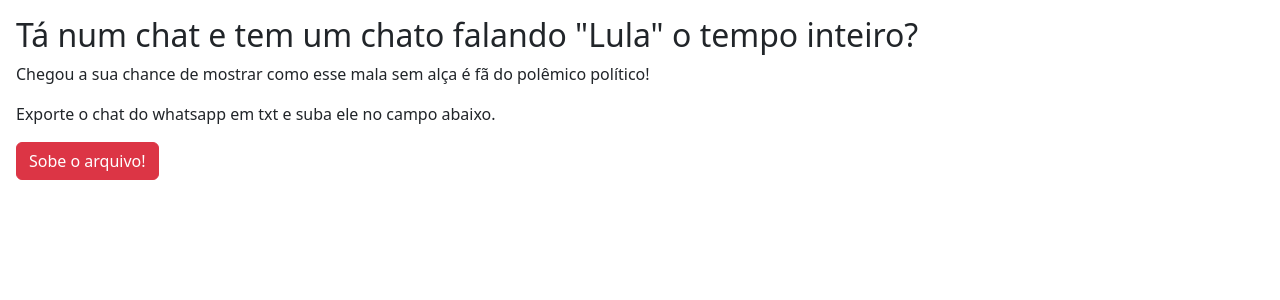
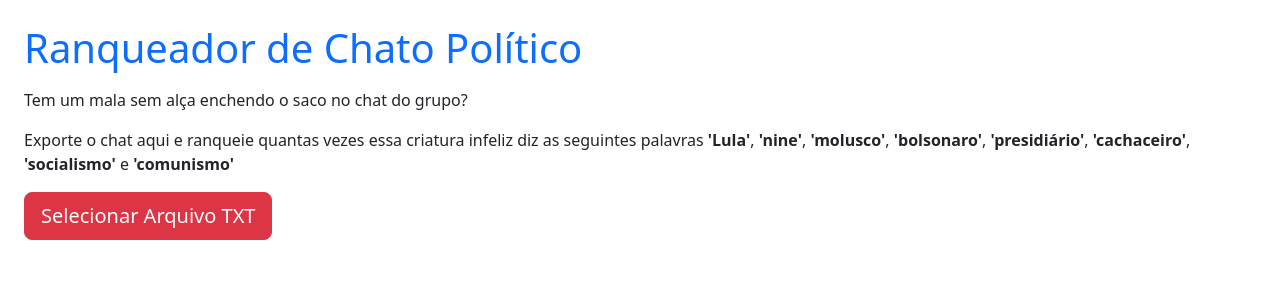
Before and after one commit to underlineg/lulafinder, a Flask app: page / in a window 1280 px wide. Shown: the top 300 px of the page. Run offline with Flask 3, Linux system fonts and the light colour scheme.

Commit message:
Change analysis to javascript

```diff
--- a/app.py
+++ b/app.py
@@ -1,53 +1,29 @@
 from flask import Flask, render_template, request, jsonify
 from lula_finder import process_chat_file, generate_results_html
-from flask_compress import Compress
-import os
+import io
 
 app = Flask(__name__)
-Compress(app)  # Enable response compression
-app.config['MAX_CONTENT_LENGTH'] = 4 * 1024 * 1024  # 4MB limit
 
 @app.route('/')
 def index():
-    return render_template('LulaFinder.html')
+    return render_template('LulaFinderNoPython.html')
 
 @app.route('/analyze', methods=['POST'])
 def analyze():
-    try:
-        if 'file' not in request.files:
-            return jsonify(error="Nenhum arquivo enviado!"), 400
+    if 'file' not in request.files:
+        return jsonify(error="Nenhum arquivo enviado!"), 400
 
-        file = request.files['file']
-        if file.filename == '':
-            return jsonify(error="Nome de arquivo inválido!"), 400
+    file = request.files['file']
+    if file.filename == '':
+        return jsonify(error="Nome de arquivo inválido!"), 400
 
-        if not file.filename.lower().endswith('.txt'):
-            return jsonify(error="Formato inválido! Use .txt"), 400
+    if file and file.filename.endswith('.txt'):
+        file_content = file.read().decode('utf-8')
+        counts = process_chat_file(file_content)
+        results_html = generate_results_html(counts)
+        return jsonify(results=results_html)
 
-        # Read with size validation
-        file_data = file.read(4 * 1024 * 1024)  # 4MB
-        if len(file_data) == 4 * 1024 * 1024:
-            return jsonify(error="Arquivo muito grande (máx. 4MB)"), 400
-
-        file_content = file_data.decode('utf-8')
-        counts = process_chat_file(file_content)
-        return jsonify(results=generate_results_html(counts))
-
-    except UnicodeDecodeError:
-        return jsonify(error="Arquivo com codificação inválida"), 400
-    except Exception as e:
-        app.logger.error(f"Error processing file: {str(e)}")
-        return jsonify(error=f"Erro interno: {str(e)}"), 500
-
-# Vercel handler remains the same
-def vercel_handler(request):
-    with app.app_context():
-        response = app.full_dispatch_request()
-        return {
-            'statusCode': response.status_code,
-            'headers': dict(response.headers),
-            'body': response.get_data().decode('utf-8')
-        }
+    return jsonify(error="Formato de arquivo inválido! Use .txt"), 400
 
 if __name__ == '__main__':
-    app.run(host='0.0.0.0', port=int(os.environ.get('PORT', 3000)))
+    app.run(debug=True)
--- /dev/null
+++ b/static/scripts.js
@@ -0,0 +1,117 @@
+const KEYWORDS = new Set([
+    'lula', 'nine', 'molusco', 'bolsonaro',
+    'presidiário', 'cachaceiro', 'socialismo', 'comunismo',
+]);
+
+
+const updateProgress = (percent) => {
+    const progressBar = document.querySelector('.progress-bar');
+    progressBar.style.width = `${percent}%`;
+    progressBar.setAttribute('aria-valuenow', percent);
+    progressBar.textContent = `${Math.round(percent)}%`;
+};
+
+const analyzeChat = (content) => {
+    const counts = new Map();
+    let currentSender = null;
+    let currentMessage = [];
+    const lines = content.split('\n');
+    const messagePattern = /^(\d{2}\/\d{2}\/\d{4} \d{2}:\d{2}) - ([^:]+): (.*)$/;
+
+    lines.forEach((line, index) => {
+        const match = messagePattern.exec(line.trim());
+        if (match) {
+            processMessage(counts, currentSender, currentMessage);
+            currentSender = match[2];
+            currentMessage = [match[3].toLowerCase()];
+        } else if (currentSender) {
+            currentMessage.push(line.toLowerCase());
+        }
+
+        if (index % 100 === 0) {
+            updateProgress((index / lines.length) * 100);
+        }
+    });
+
+    processMessage(counts, currentSender, currentMessage);
+    return formatResults(counts);
+};
+
+const processMessage = (counts, sender, message) => {
+    if (sender && message.length > 0) {
+        const fullMessage = message.join(' ').toLowerCase();
+        for (const keyword of KEYWORDS) {
+            if (fullMessage.includes(keyword)) {
+                counts.set(sender, (counts.get(sender) || 0) + 1);
+                break;
+            }
+        }
+    }
+};
+
+const formatResults = (counts) => {
+    return Array.from(counts.entries())
+        .sort((a, b) => b[1] - a[1] || a[0].localeCompare(b[0]))
+        .slice(0, 20); // Top 30 results
+};
+
+const showResults = (results) => {
+    const tableRows = results.map(([participant, count], index) => `
+        <tr>
+            <td>${index + 1}</td>
+            <td class="participant">${participant}</td>
+            <td>${count}</td>
+        </tr>
+    `).join('');
+
+    const html = `
+        <div class="card">
+            <div class="card-header bg-primary text-white">
+                Resultados - ${results.length} participantes
+            </div>
+            <div class="card-body">
+                <table class="table table-hover">
+                    <thead>
+                        <tr>
+                            <th>Rank</th>
+                            <th>Participante</th>
+                            <th>Menções</th>
+                        </tr>
+                    </thead>
+                    <tbody>${tableRows}</tbody>
+                </table>
+            </div>
+        </div>
+    `;
+    document.getElementById('results-container').innerHTML = html;
+};
+
+document.getElementById('upload').addEventListener('change', (e) => {
+    const file = e.target.files[0];
+    if (!file) return;
+
+    document.getElementById('progress').style.display = 'block';
+    updateProgress(0);
+
+    const reader = new FileReader();
+    reader.onprogress = (e) => {
+        if (e.lengthComputable) {
+            updateProgress((e.loaded / e.total) * 100);
+        }
+    };
+    reader.onload = () => {
+        try {
+            const results = analyzeChat(reader.result);
+            showResults(results);
+        } catch (error) {
+            alert(`Erro na análise: ${error.message}`);
+        } finally {
+            document.getElementById('progress').style.display = 'none';
+        }
+    };
+    reader.onerror = () => {
+        alert('Erro na leitura do arquivo!');
+        document.getElementById('progress').style.display = 'none';
+    };
+    reader.readAsText(file, 'UTF-8');
+});
--- /dev/null
+++ b/static/styles.css
@@ -0,0 +1,3 @@
+#upload { display: none; }
+        .progress { height: 25px; margin: 20px 0; }
+        .progress-bar { transition: width 0.3s ease; }
--- a/templates/LulaFinder.html
+++ b/templates/LulaFinder.html
@@ -1,41 +1,29 @@
 <!DOCTYPE html>
-<html lang="en">
+<html lang="pt-BR">
 <head>
     <meta charset="UTF-8">
     <meta name="viewport" content="width=device-width, initial-scale=1.0">
-    <title>Lula finder keyworkds ranking</title>
-    <link href="https://cdn.jsdelivr.net/npm/bootstrap@5.3.5/dist/css/bootstrap.min.css" rel="stylesheet" integrity="sha384-SgOJa3DmI69IUzQ2PVdRZhwQ+dy64/BUtbMJw1MZ8t5HZApcHrRKUc4W0kG879m7" crossorigin="anonymous">
-    <script src="https://cdn.jsdelivr.net/npm/bootstrap@5.3.5/dist/js/bootstrap.bundle.min.js" integrity="sha384-k6d4wzSIapyDyv1kpU366/PK5hCdSbCRGRCMv+eplOQJWyd1fbcAu9OCUj5zNLiq" crossorigin="anonymous"></script>
+    <title>Analisador de Menções Políticas</title>
+    <link href="https://cdn.jsdelivr.net/npm/bootstrap@5.3.5/dist/css/bootstrap.min.css" rel="stylesheet">
     <style>
-        #upload{
-            display: none;
-        }
-        body{
-            margin: 1rem;
-        }
+
     </style>
 </head>
 <body>
-    <div class="row">
-        <div class="col-12">
-            <h2>Tá num chat e tem um chato falando "Lula" o tempo inteiro?</h2>
-            <p>Chegou a sua chance de mostrar como esse mala sem alça é fã do polêmico político!</p>
-            <p>Exporte o chat do whatsapp em txt e suba ele no campo abaixo. </p>
+    <div class="container py-4">
+        <div class="mb-4">
+            <h1 class="text-primary mb-3">🔍 Analisador de Chat Político</h1>
+            <p></p>
+            <label class="btn btn-danger btn-lg">
+                📤 Selecionar Arquivo
+                <input type="file" id="upload" accept=".txt" hidden>
+            </label>
+            <div id="progress-container" class="mt-3"></div>
         </div>
-    </div>
-    <div class="row">
-        <div class="col-12">
-            <form action="">
-                <label for="upload" role="button" id="label_button" class="btn btn-danger">Sobe o arquivo!
-                    <input type="file" name="upload" id="upload">
-                </label>
-            </form>
-        </div>
-        <div class="col-12">
-            <div class="output"></div>
-        </div>
+        <div id="results-container" class="mt-4"></div>
     </div>
 
+    <!-- Add this script section before </body> -->
 <script>
     document.getElementById('upload').addEventListener('change', function(e) {
         const formData = new FormData();
@@ -55,7 +43,7 @@
         })
         .catch(error => {
             console.error('Error:', error);
-                alert('Ocorreu um erro ao processar o arquivo!', error);
+            alert('Ocorreu um erro ao processar o arquivo!');
         });
     });
     </script>
--- /dev/null
+++ b/templates/LulaFinderNoPython.html
@@ -0,0 +1,42 @@
+<!DOCTYPE html>
+<html lang="pt-BR">
+<head>
+    <meta charset="UTF-8">
+    <meta name="viewport" content="width=device-width, initial-scale=1.0">
+    <title>Ranqueador de Chato Político</title>
+    <link href="https://cdn.jsdelivr.net/npm/bootstrap@5.3.5/dist/css/bootstrap.min.css" rel="stylesheet">
+    <link rel="stylesheet" href="{{ url_for('static', filename='styles.css') }}">
+
+</head>
+<body>
+    <div class="p-4 ">
+        <div class="mb-4">
+            <h1 class="text-primary mb-3">Ranqueador de Chato Político</h1>
+            <p>Tem um mala sem alça enchendo o saco no chat do grupo?</p>
+            <p>Exporte o chat aqui e ranqueie quantas vezes essa criatura infeliz diz as seguintes palavras
+                <strong>'Lula'</strong>,
+                <strong>'nine'</strong>,
+                <strong>'molusco'</strong>,
+                <strong>'bolsonaro'</strong>,
+                <strong>'presidiário'</strong>,
+                <strong>'cachaceiro'</strong>,
+                <strong>'socialismo'</strong> e
+                <strong>'comunismo'</strong>
+            </p>
+            <label class="btn btn-danger btn-lg">
+                Selecionar Arquivo TXT
+                <input type="file" id="upload" accept=".txt" hidden>
+            </label>
+            <div id="progress" class="mt-3" style="display: none;">
+                <div class="progress">
+                    <div class="progress-bar progress-bar-striped" role="progressbar" style="width: 0%"></div>
+                </div>
+            </div>
+        </div>
+        <div id="results-container" class="mt-4"></div>
+    </div>
+
+    <script src="{{ url_for('static', filename='scripts.js') }}"></script>
+</script>
+</body>
+</html>
```
Also changed, not shown: lula_finder.py (+15 -26 lines), package.json (deleted, +0 -20 lines), vercel.json. Lines whose indentation alone changed are shown as unchanged.
